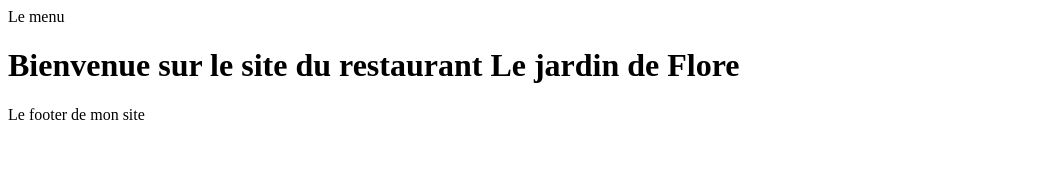
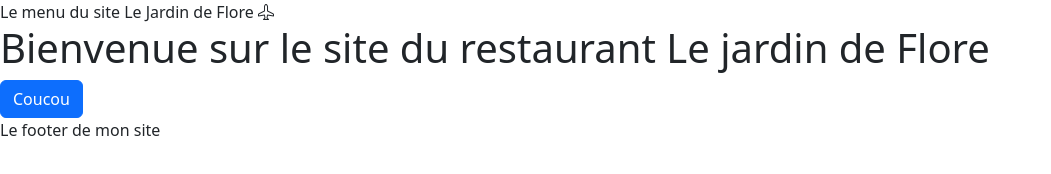
Before and after one commit to Ultimate35000/Le-jardin-de-Flore, a website with bundled scripts: page index.html in a window 1280 px wide. Shown: the whole page, without its empty margins (0-1051 px from the left). Built offline with nearby package versions, Linux system fonts and the light colour scheme; files whose address does not match are found by name.

Commit message:
Install Bootstrap

```diff
--- a/index.html
+++ b/index.html
@@ -3,11 +3,15 @@
 <head>
     <meta charset="UTF-8">
     <meta name="viewport" content="width=device-width, initial-scale=1.0">
+
+    <link rel="stylesheet" href="./node_modules/bootstrap/dist/css/bootstrap.min.css">
+    <link rel="stylesheet" href="./node_modules/bootstrap-icons/font/bootstrap-icons.css">
+
     <title>Le Jardin de Flore</title>
 </head>
 <body>
 
-    <header>Le menu</header>
+    <header>Le menu du site Le Jardin de Flore <i class="bi bi-airplane"></i></header>
 
     <main id="main-page">
         <!--Le contenu de la page sera injectée ici-->
@@ -16,5 +20,6 @@
     <footer>Le footer de mon site</footer>
 
     <script type="module" src="./Router/router.js"></script>
+    <script src="./node_modules/bootstrap/dist/js/bootstrap.bundle.min.js"></script>
 </body>
 </html>
--- /dev/null
+++ b/package.json
@@ -0,0 +1,6 @@
+{
+  "dependencies": {
+    "bootstrap": "^5.3.3",
+    "bootstrap-icons": "^1.11.3"
+  }
+}
--- a/pages/home.html
+++ b/pages/home.html
@@ -1 +1,3 @@
 <h1>Bienvenue sur le site du restaurant Le jardin de Flore</h1>
+
+<button class="btn btn-primary">Coucou</button>
```
Also changed, not shown: 2 other files.
